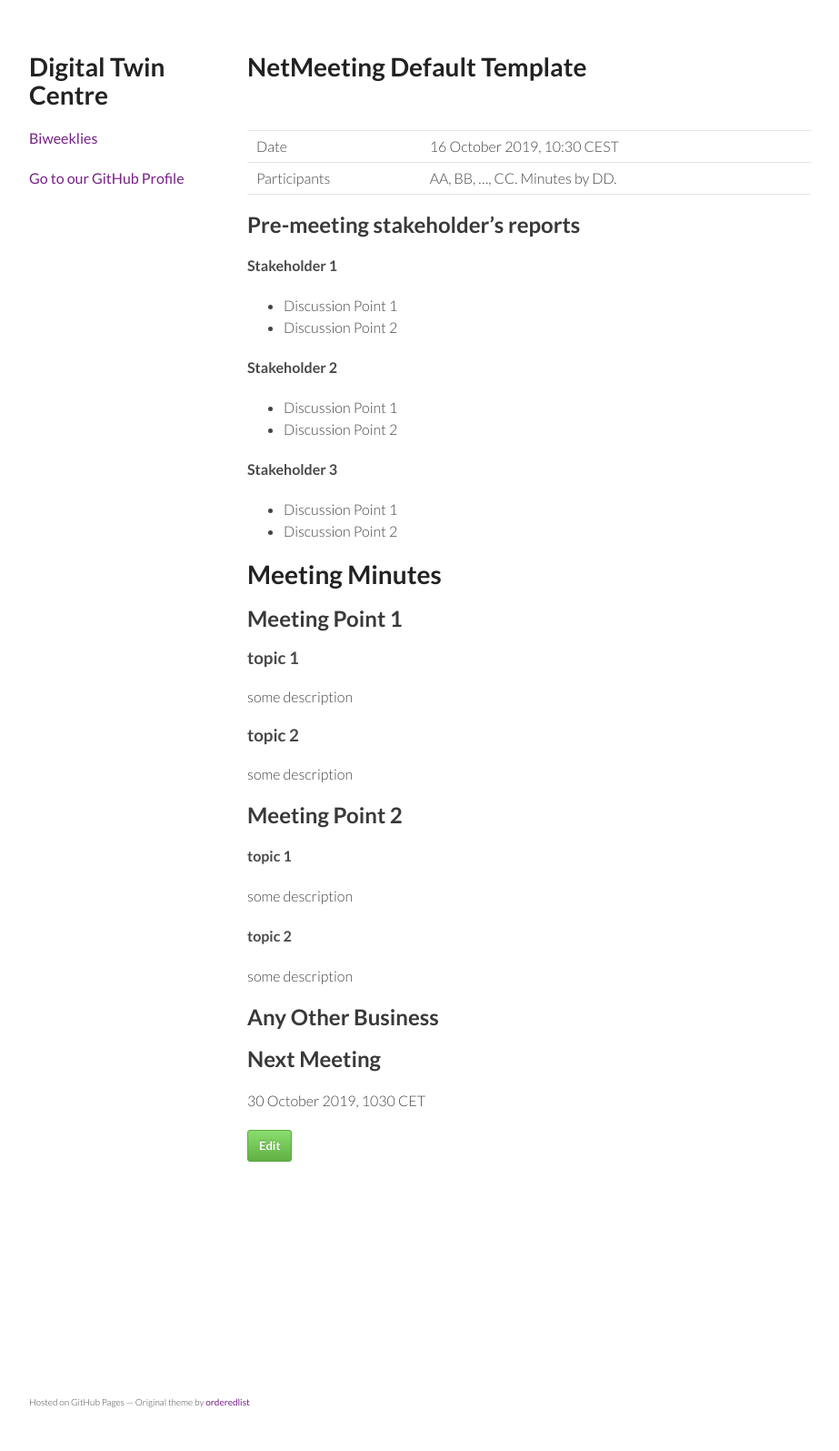
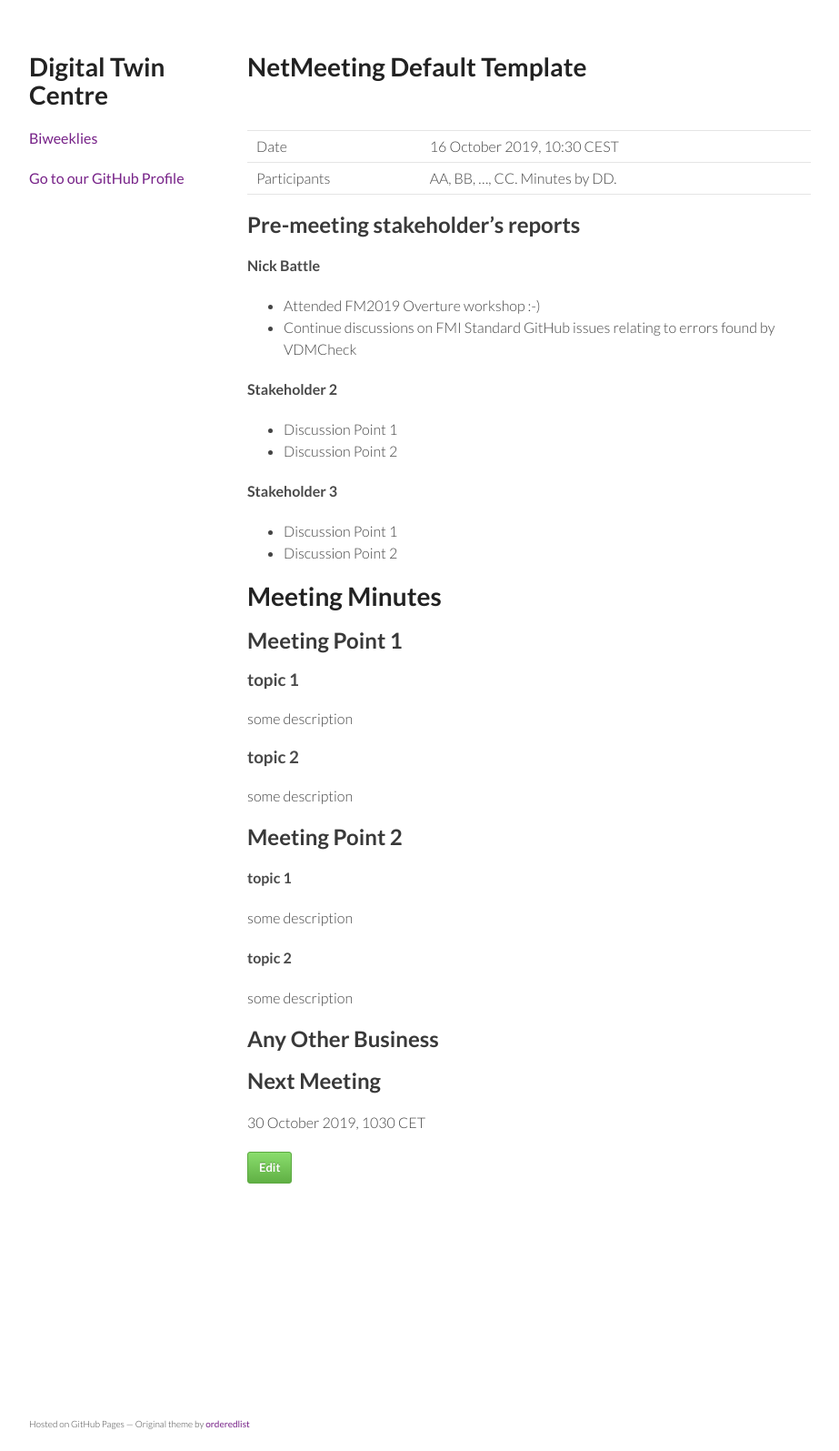
Before and after one commit to digitaltwincentre/digitaltwincentre.github.io, a Jekyll site: the page built from _biweeklies/Biweekly-6.md, in a window 1280 px wide. Shown: the whole page at 91% size, without its empty margins (178-1101 px from the left). Built offline with Jekyll 4.4.1, drawn with Linux system fonts in a browser that asks for light colours; nearby versions of some CDN libraries; before the commit the page ends 1571 px from its top, so only the background shows below that.

Commit message:
Update Biweekly-6.md

```diff
--- a/_biweeklies/Biweekly-6.md
+++ b/_biweeklies/Biweekly-6.md
@@ -22,9 +22,9 @@ date: 16 October 2019, 1030 CEST
 <!-- Please keep in mind that the minutes are publicly available, and that
 private information must be stored elsewhere.  -->
 
-#### Stakeholder 1
-* Discussion Point 1
-* Discussion Point 2
+#### Nick Battle
+* Attended FM2019 Overture workshop :-)
+* Continue discussions on FMI Standard GitHub issues relating to errors found by VDMCheck
 
 #### Stakeholder 2
 * Discussion Point 1
```
